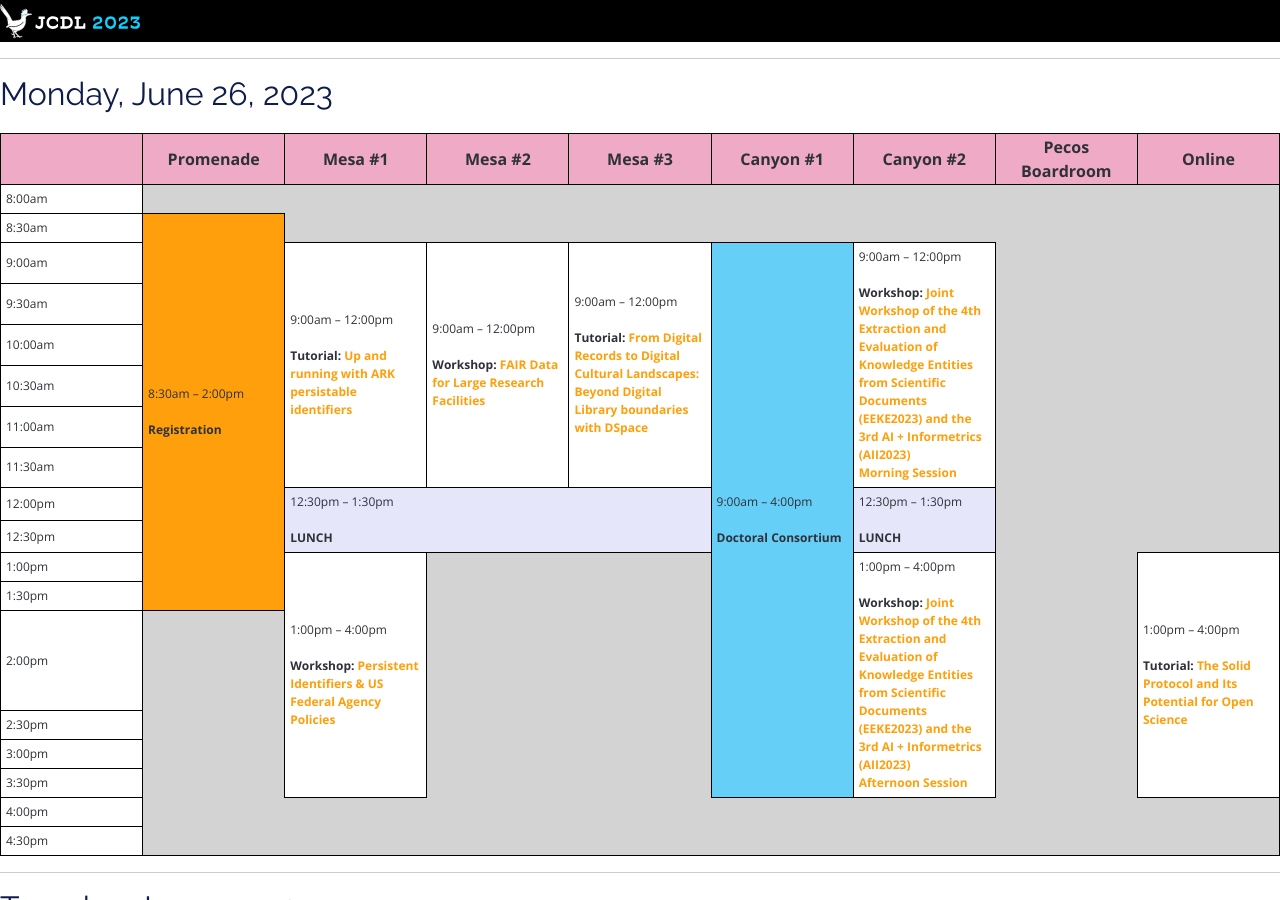
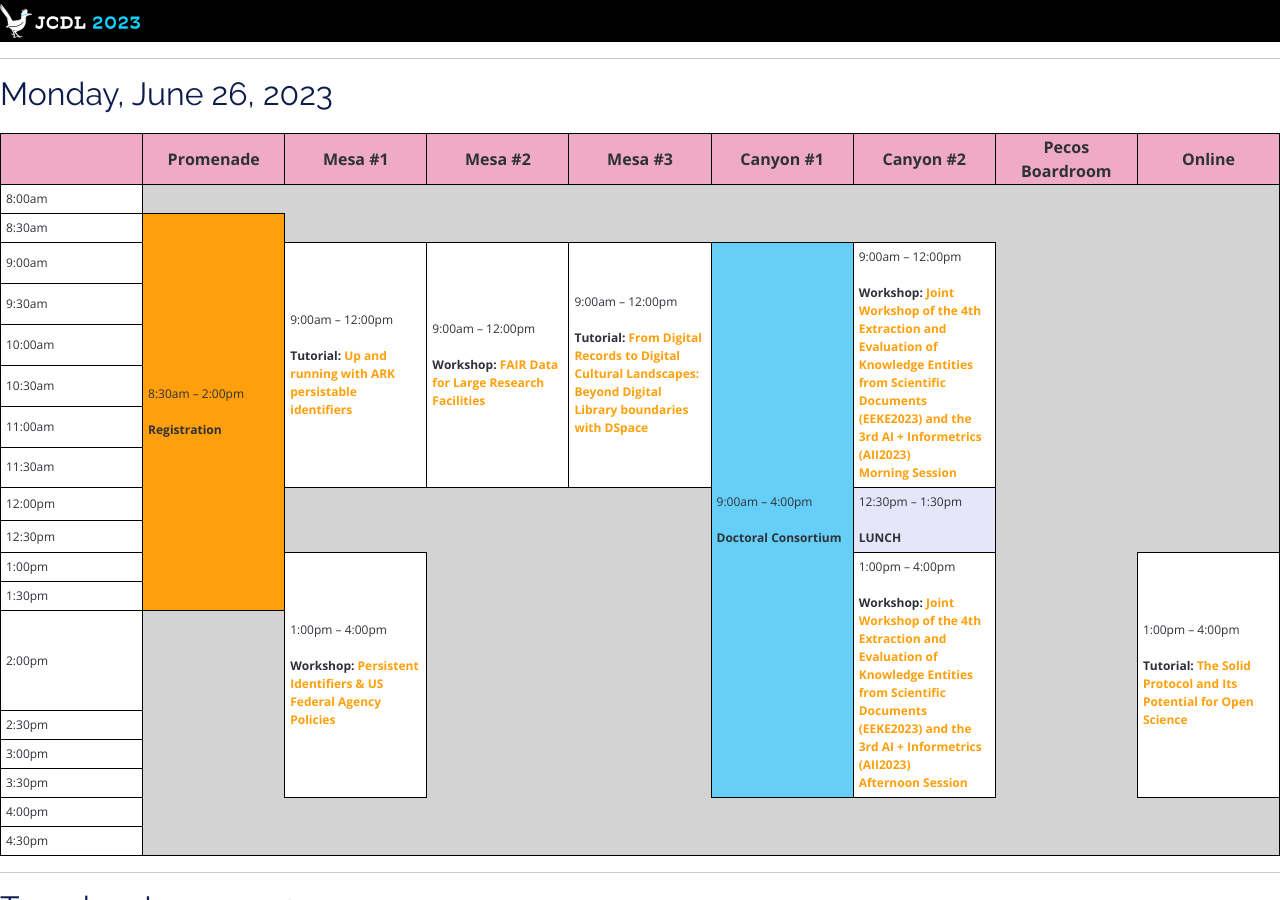
Before and after one commit to shawnmjones/JCDL2023-website-source, a Jekyll site: the page built from program-landscape.html, in a window 1280 px wide and 900 px high. Built offline with Jekyll 4.4.1, drawn with Linux system fonts in a browser that asks for light colours.

Commit message:
removing unneeded LUNCH

```diff
--- a/_includes/program-monday.html
+++ b/_includes/program-monday.html
@@ -52,7 +52,7 @@
       </tr>
       <tr>
         <td class="timecell">12:00pm</td>
-        <td class="lunch" rowspan="2" colspan="3">12:30pm &ndash; 1:30pm<br><br><strong>LUNCH</strong></td>
+        <td rowspan="2" colspan="3"></td>
         <td class="lunch" rowspan="2">12:30pm &ndash; 1:30pm<br><br><strong>LUNCH</strong></td>
       </tr>
       <tr>
```
